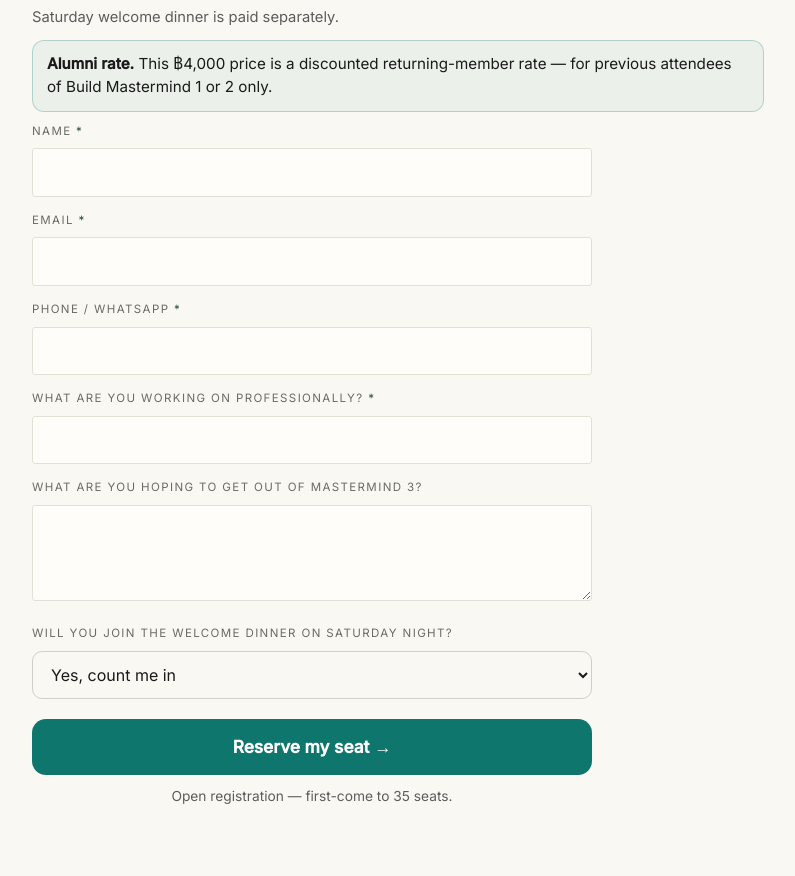
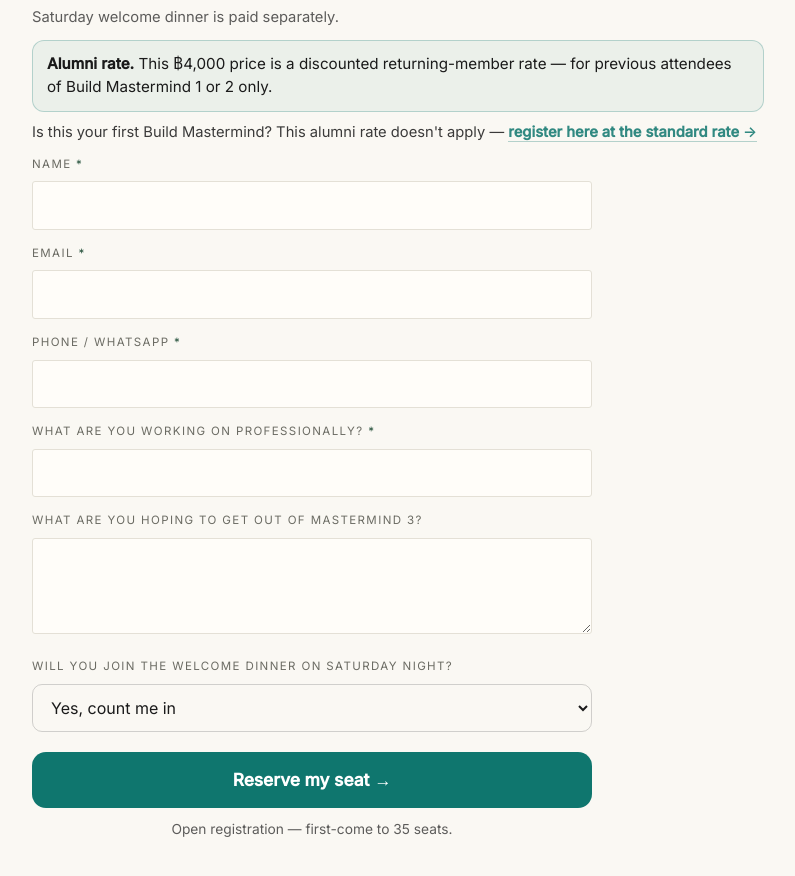
Before and after one commit to sammarks1/sam-marks-site, a plain HTML site: page mastermind-members.html in a window 1280 px wide. Shown: the part 1123-1999 px from the top of the page, without its empty margins (242-1037 px from the left). Drawn offline with Linux system fonts and the light colour scheme; a script that the page names is missing.

Commit message:
Mastermind №3: members page links first-timers to standard-rate public page

```diff
--- a/mastermind-members.html
+++ b/mastermind-members.html
@@ -126,6 +126,7 @@
       </div>
       <p class="mm3-code" style="opacity:.7">Saturday welcome dinner is paid separately.</p>
       <p class="mm3-alumni"><strong>Alumni rate.</strong> This ฿4,000 price is a discounted returning-member rate — for previous attendees of Build Mastermind 1 or 2 only.</p>
+      <p class="mm3-code" style="margin:8px 0 2px">Is this your first Build Mastermind? This alumni rate doesn't apply — <a href="mastermind.html" style="color:#0f766e;font-weight:600;text-decoration:none;border-bottom:1px solid rgba(15,118,110,.35)">register here at the standard rate →</a></p>
 
       <!-- STEP 1 — register -->
       <form id="mm3-form" class="apply-form" novalidate>
```
